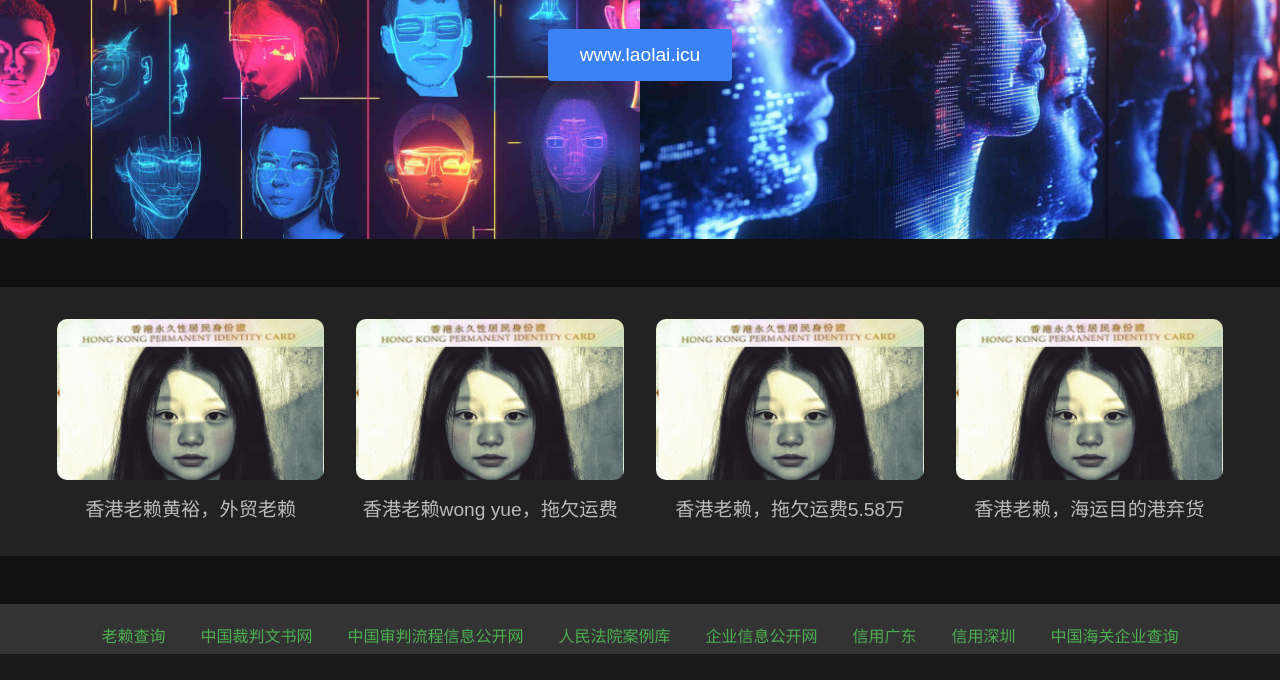
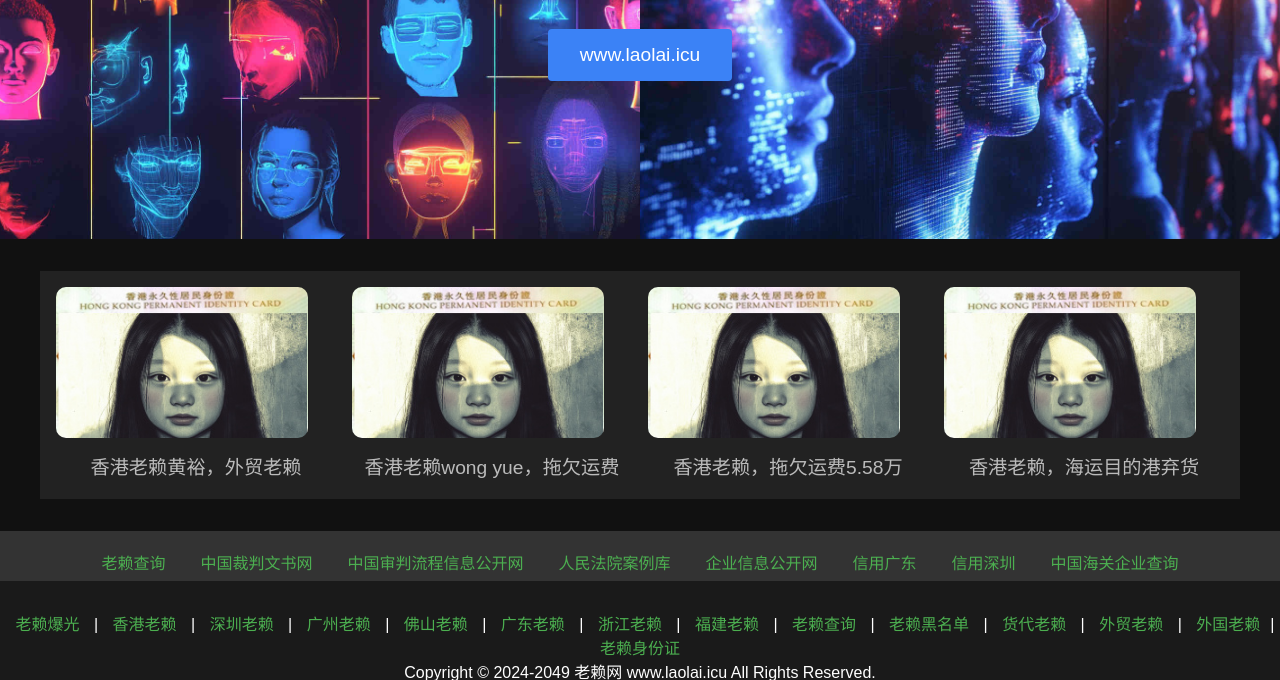
Before and after one commit to jevonice/laolai, a plain HTML site: page index.html in a window 1280 px wide. Shown: the part 561-1241 px from the top of the page. Drawn offline with nearby package versions, Linux system fonts and the light colour scheme.

Commit message:
Update index.html

```diff
--- a/index.html
+++ b/index.html
@@ -108,25 +108,26 @@
             background-color: #0097a7;
         }
 
-        /* 广告区域样式 */
+       /* 广告区域样式 */
         .ad-section {
             display: flex;
             justify-content: center;
             align-items: center;
             flex-wrap: wrap;
-            gap: 2rem;
-            padding: 2rem;
+            gap: 1rem;
+            padding: 1rem;
             background-color: #222;
-            margin: 3rem 0;
+            margin: 2rem 0;
         }
 
         .ad-item {
             text-align: center;
-            width: 22%;
+            max-width: 1200px
+            width: 20%;
         }
 
         .ad-item img {
-            width: 100%;
+            width: 90%;
             border-radius: 10px;
         }
 
@@ -135,7 +136,6 @@
             font-size: 1.2rem;
             color: #bbb;
         }
-
         /* 友情链接部分样式 */
         .friend-links {
             background-color: #333;
```
